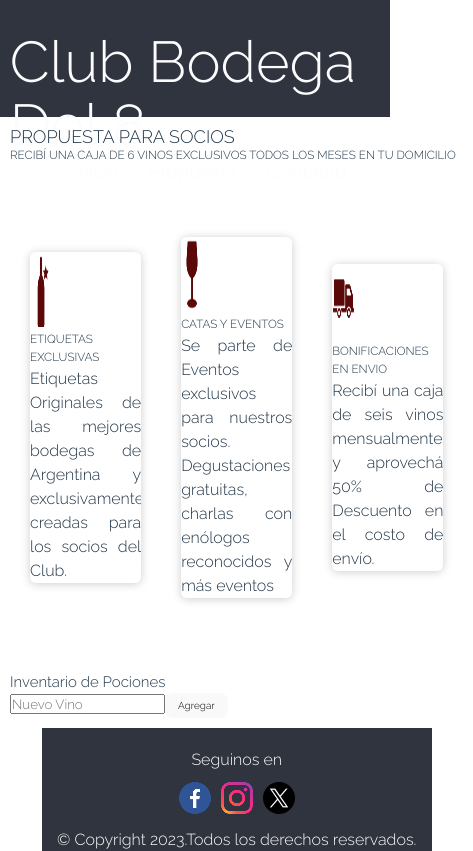
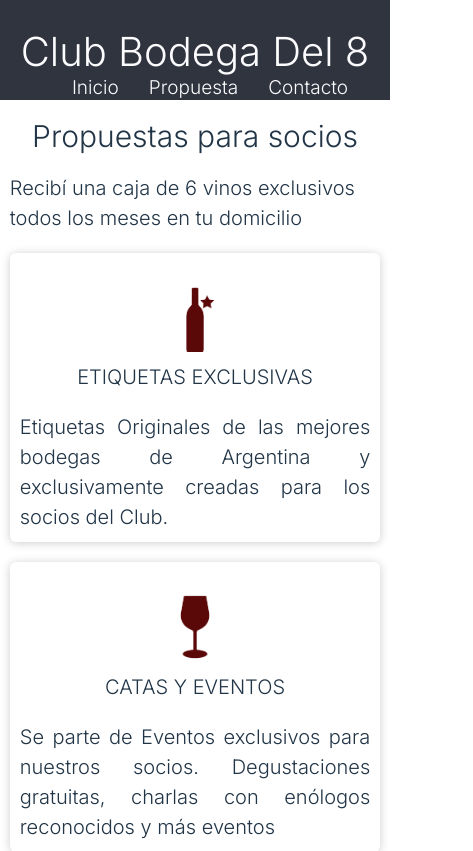
Before and after one commit to Dasr85/React_utn, a React (Vite) app: page /Propuesta in a window 390 px wide. Shown: the top 851 px of the page, 473 px wide, since content can reach past the window. Built offline with nearby package versions, Linux system fonts and the light colour scheme.

Commit message:
CSS inicio, propuestas

```diff
--- a/src/App.jsx
+++ b/src/App.jsx
@@ -11,7 +11,7 @@ function App() {
   return (
     <>
       <Router>
-      <div className="container">
+      <div className="">
         <Header />
         <main>
           <Routes>
--- a/src/componentes/header/header.css
+++ b/src/componentes/header/header.css
@@ -32,20 +32,13 @@
     --spacing-8: 0.8rem;
 }
 
-*::before{
-    margin: 0;
-    padding: 0;
-    box-sizing: border-box;
-}*::after{
+*, *::before, *::after{
     margin: 0;
     padding: 0;
     box-sizing: border-box;
 }
 
-*{
-    margin: 0;
-    padding: 0;
-    box-sizing: border-box;
+html {
     font-family: var(--alternative-font);
 }
 
@@ -61,18 +54,23 @@
 }
 
 .header_navegacion {
-    height: 117px;
+    height: auto;
     color: var(--light-font-solid);
     font-size: var(--font-medium);
     align-items: center;
     display: flex;
     justify-content: space-between;
+    height: 100px;
 }
 
 @media (max-width: 768px) {
     .header_navegacion {
         flex-direction: column;
         padding-top: 30px;
+        text-align: center;
+    }
+    .header_navegacion h1 {
+        font-size: 4rem;
     }
 }
 
--- a/src/componentes/propuesta/GestionPropuesta.jsx
+++ b/src/componentes/propuesta/GestionPropuesta.jsx
@@ -54,9 +54,9 @@ const GestionPropuesta = () => {
 
     return (
         <div className='contenedor-propuesta'>
-        <h1 className='titulo'>PROPUESTA PARA SOCIOS</h1>
-        <h3>RECIBÍ UNA CAJA DE 6 VINOS EXCLUSIVOS
-        TODOS LOS MESES EN TU DOMICILIO</h3>
+            <h1 className='titulo'>Propuestas para socios</h1>
+            <p><span>Recibí una caja de 6 vinos exclusivos
+            todos los meses en tu domicilio</span> </p>
 
             <div className="container1">
                 <div className="card">
--- a/src/componentes/propuesta/Propuesta.css
+++ b/src/componentes/propuesta/Propuesta.css
@@ -1,38 +1,64 @@
+.contenedor-propuesta {
+    max-width: 1200px;
+    width: 95%;
+    margin: 0 auto;
+}
+.contenedor-propuesta p {
+    font-size: 2rem;
+}
 .titulo{
-    font-size: 1.8rem;
+    font-size: 3rem;
+    text-align: center;
+    padding: 2rem 0;
 }
-.contenedor-propuesta{
-    padding: 1rem;
+span {
+    font-size: 2rem;
+    font-weight: bold;
 }
-
 .container1 {
     width: 100%;
     display: flex;
-    max-width: 1100px;
     justify-content: center;
     align-items: center;
+    gap: 2rem;
     height: 60vh;
+    padding: 2rem 0;
+}
+@media (max-width:768px) {
+    .container1 {
+        flex-direction: column;
+        height: auto;
+    }
+}
+.card img {
+    width: 15%;
+    display: block;
+    margin-left: auto;
+    margin-right: auto;
+    padding-top: 3rem;
 }
 .card {
     width: 100%;
-    margin: 20px;
+    height: 60%;
     border-radius: 6px;
     overflow: hidden;
     background: #ffffff30;
     box-shadow: 0px 1px 10px rgba(0,0,0,0.2);
-    cursor: default;
+    cursor: pointer;
     transition: all 400ms ease;
+}
 
-}
 .card:hover {
     box-shadow: 5px 5px 20px rgba(0,0,0,0.2);
     transform: translateY(-3%);
 }
-.card img {
-    width: 20%;
-    height: 75px;
+
+.contenido1 {
+    text-align: justify;
+    padding: 1rem;
 }
-.contenido1{
-    justify-content:baseline;
-    text-align: justify;
+.contenido1 h3 {
+    text-align: center;
+    font-size: 2rem;
+    padding-bottom: 2rem;
 }
--- a/src/componentes/seccion/seccion.css
+++ b/src/componentes/seccion/seccion.css
@@ -74,11 +74,12 @@ ul,ol{
 p {
     font-size: 1.6em;
 }
-
-
-
+.hero img {
+    width: 100%;
+}
 .container{
     max-width: 1200px;
+    width: 90%;
     margin: 0 auto;
 }
 
@@ -87,23 +88,23 @@ video{
     width: 100vw;
 }
 
-.nosotros{
-    display: grid;
-    grid-template-columns: 30% 30% 40%;
-    padding-top: 5rem;
+@media (min-width: 768px) {
+    .nosotros {
+        display: flex;
+        justify-content: space-between;
+        gap: 2rem;
+        padding-top: 5rem;
+    }
 }
-.nosotros_contenido{
-    display: flex;
-    flex-direction: column;
-    gap: 2rem;
-    padding: 5rem;
 
-
-}
 .nosotros_titulo{
     font-family: var(--base-font);
     font-size: var(--font-large);
 
+}
+.nosotros_titulo h3 {
+    text-align: center;
+    padding: 3rem 0;
 }
 .nosotros_texto{
     text-align: justify;
@@ -118,20 +119,23 @@ video{
 .brindis_img{
     width: 440px;
     height: 350px;
+    padding-top: 3rem;
 }
-.socios{
+
+.socios_titulos{
+    text-align: center;
+    padding: 4rem 0;
+    text-transform: uppercase;
+}
+
+/*.socios{
     display: flex;
     flex-direction: column;
     gap: 2rem;
     padding-top: 3rem;
     padding-bottom: 3rem;
-}
-.socios_titulos{
-    display: flex;
-    flex-direction: column;
-    gap: 2rem;
+}*/
 
-}
 .socios_h2{
     font-family: var(--base-font);
     font-size: var(--font-xlarge);
@@ -140,7 +144,7 @@ video{
     font-family: var(--alternative-font);
     font-size: var(--font-large);
 }
-.socios_contenido{
+/*.socios_contenido{
     display: flex;
     flex-direction: row;
     gap: 2rem;
@@ -153,7 +157,16 @@ video{
     place-items: center;
     margin: auto;
     width: 100%;
+}*/
+@media (min-width: 768px) {
+    .socios_contenido {
+        display: flex;
+        gap: 2rem;
+        justify-content: space-between;
+        align-items: center;
+    }
 }
+
 .socio_img1{
     border-style: inset;
     border-width: 2px;
@@ -163,18 +176,18 @@ video{
     -moz-border-radius: 1250px;
     -ms-border-radius: 1250px;
     -o-border-radius: 1250px;
-    width: 80%;
+    width: 40rem;
 }
 .socio_img2{
     border-style: inset;
     border-width: 2px;
     border-color: aqua;
-    border-radius: 150px;
-    -webkit-border-radius: 150px;
-    -moz-border-radius: 150px;
-    -ms-border-radius: 150px;
-    -o-border-radius: 150px;
-    width: 70%;
+    border-radius: 1500px;
+    -webkit-border-radius: 1250px;
+    -moz-border-radius: 1250px;
+    -ms-border-radius: 1250px;
+    -o-border-radius: 1250px;
+    width: 40rem;
 }
 .socio_texto{
     text-align: justify;
@@ -182,5 +195,5 @@ video{
 }
 .socio_firma{
     text-align: end;
-    padding-top: 2rem;
+    padding: 2rem 0;
 }
--- a/src/componentes/seccion/seccion.jsx
+++ b/src/componentes/seccion/seccion.jsx
@@ -1,5 +1,5 @@
 import React from 'react';
-import video from '../../assets/video/Hero.mp4';
+import img from '../../assets/img/woman-vinos.jpg';
 import brindis from '../../assets/img/brindis.jpg';
 import martin from '../../assets/img/Martin R.jpg';
 import rocio from '../../assets/img/Rocio F.jpg';
@@ -9,7 +9,7 @@ const seccion = () => {
     <>
     {/* Hero  */}
     <div className='hero'>
-        < video src={video} controls loop />
+        < img src={img} controls loop />
     </div>
     {/* Contenido de la pagina  */}
     <div className='container'>
@@ -26,16 +26,16 @@ const seccion = () => {
             </div>
             <p className='nosotros_texto'>Salir de la pretensión puramente comercial de la fórmula de " los vinos más vendidos". Para aventurarnos en la búsqueda de aquellas producciones cuidadas, de alta personalidad, que sean referentes sinceros de nuestros terruños. De las producciones más arriesgadas de prestigiosos maestros consagrados, como las de una creciente hondada de jóvenes enólogos, que marcaran su impronta, a causa de su pasión y su arte.</p>
         </div>
-    <div className="brindis">
-        <img  className= "brindis_img" src={brindis} />
-    </div>
+        <div className="brindis">
+            <img  className= "brindis_img" src={brindis} />
+        </div>
     </section>
 
+    <div className='socios_titulos'>
+            <h2 className='socios_h2'>100% socios  satisfechos</h2>
+            <p className='socios_h3'>conocé la experiencia de nuestros socios con el club</p>
+        </div>
     <div className="socios">
-        <div className='socios_titulos'>
-            <h2 className='socios_h2'>100% SOCIOS SATISFECHOS</h2>
-            <h3 className='socios_h3'>CONOCÉ LA EXPERIENCIA DE NUESTROS SOCIOS CON EL CLUB</h3>
-        </div>
         <div className="socios_contenido">
             <div className='socio_imagen'>
                 <img className='socio_img1' src={martin} alt="Martin R" />
```
Also changed, not shown: src/assets/img/woman-vinos.jpg (added). Lines whose indentation alone changed are shown as unchanged.
